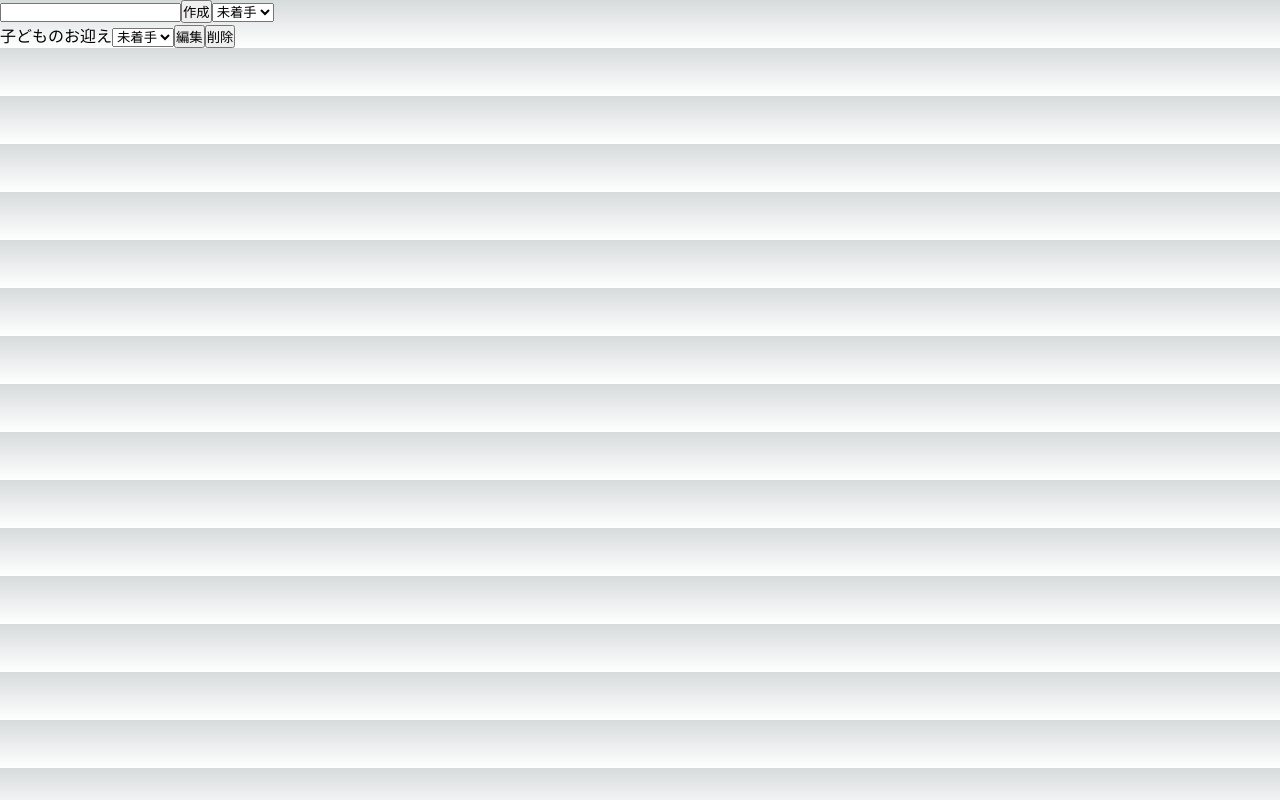
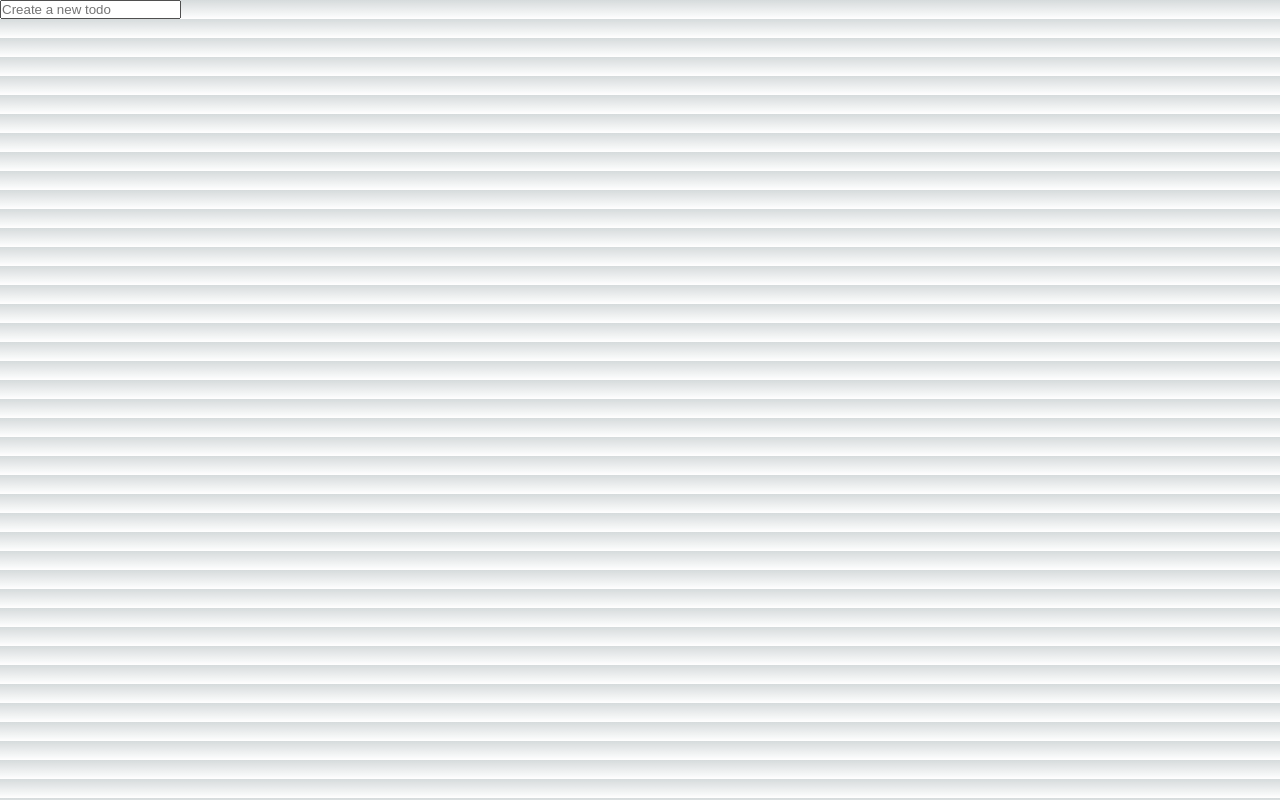
Before and after one commit to Plumnet/SELFTODO-Next.js-, a Next.js app: page / in a window 1280 px wide. Built offline with nearby package versions, Linux system fonts and the light colour scheme.

Commit message:
How to build a React CRUD todo appのソースより

```diff
--- a/src/pages/index.tsx
+++ b/src/pages/index.tsx
@@ -1,158 +1,70 @@
-import React, { useEffect, useState } from 'react'
-import Head from "next/head";
-import Image from "next/image";
-import { Inter } from "next/font/google";
-import styles from "@/styles/Home.module.css";
+import { useState } from "react";
 
-const inter = Inter({ subsets: ["latin"] });
 
-export default function Home() {
-  const [todos, setTodos] = useState([
-    { id: 1, title: '買い物に行く', status: 'done' },
-    { id: 2, title: '子どものお迎え', status: 'notStarted' },
-    { id: 3, title: '企画書の提出', status: 'inProgress' }
-  ])
-  const [todoTitle, setTodoTitle] = useState('')
-  const [todoId, setTodoId] = useState(todos.length + 1)
-  const [isEditable, setIsEditable] = useState(false)
-  const [editId, setEditId] = useState('')
-  const [newTitle, setNewTitle] = useState('')
-  const [filter, setFilter] = useState('notStarted')
-  const [filteredTodos, setFilteredTodos] = useState([])
+export default function App() {
+  // need a state to keep track of todos
+  const [todos, setTodos] = useState([]);
+  // need state to keep track of the value in the input
+  const [todo, setTodo] = useState("");
 
-  const handleAddFormChanges = (e) => {
-    setTodoTitle(e.target.value)
+  // function to get the value of the input and set the new state
+  function handleInputChange(e) {
+    // set the new state value to what's currently in the input box
+    setTodo(e.target.value);
   }
 
-  const resetFormInput = () => {
-    setTodoTitle('')
+  // function to create a new object on form submit
+  function handleFormSubmit(e) {
+    // prevent the browser default behavior or refreshing the page on submit
+    e.preventDefault();
+
+    // don't submit if the input is an empty string
+    if (todo !== "") {
+      // set the new todos state (the array)
+      setTodos([
+        // copy the current values in state
+        ...todos,
+        {
+          // setting a basic id to identify the object
+          id: todos.length + 1,
+          // set a text property to the value of the todo state and
+          // trim the whitespace from the input
+          text: todo.trim()
+        }
+      ]);
+    }
+
+    // clear out the input box
+    setTodo("");
   }
 
-  const handleAddTodo = () => {
-    setTodos([...todos, { id: todoId, title: todoTitle, status: 'notStarted' }])
-    setTodoId(todoId + 1)
-    resetFormInput()
-  }
+  return (
+    <div className="App">
+      {/* create a form element and pass the handleFormSubmit function
+      to the form using the onSubmit prop */}
+      <form onSubmit={handleFormSubmit}>
+        {/* create an input element - make sure to add the value prop
+        with the state value passed in and the onChange prop to update
+        the state every time something is typed in the input */}
+        <input
+          name="todo"
+          type="text"
+          placeholder="Create a new todo"
+          value={todo}
+          onChange={handleInputChange}
+        />
+      </form>
 
-  const handleDeleteTodo = (targetTodo) => {
-    setTodos(todos.filter((todo) => todo !== targetTodo))
-  }
-
-  const handleOpenEditForm = (todo) => {
-    setIsEditable(true)
-    setEditId(todo.id)
-    setNewTitle(todo.title)
-  }
-
-  const handleEditFormChange = (e) => {
-    setNewTitle(e.target.value)
-  }
-
-  const handleCloseEditForm = () => {
-    setIsEditable(false)
-    setEditId('')
-  }
-
-  const handleEditTodo = () => {
-    const newArray = todos.map((todo) =>
-      todo.id === editId ? { ...todo, title: newTitle } : todo
-    )
-    setTodos(newArray)
-    setNewTitle('')
-    setEditId()
-    handleCloseEditForm()
-  }
-
-  const handleStatusChange = (targetTodo, e) => {
-    const newArray = todos.map((todo) =>
-      todo.id === targetTodo.id ? { ...todo, status: e.target.value } : todo
-    )
-    setTodos(newArray)
-  }
-
-  useEffect(() => {
-    const filteringTodos = () => {
-      switch (filter) {
-        case 'notStarted':
-          setFilteredTodos(todos.filter((todo) => todo.status === 'notStarted'))
-          break
-        // 問題1. 絞り込みの処理を書こう
-        case 'inProgress':
-          setFilteredTodos(todos.filter((todo) => todo.status === 'inProgress'))
-          break
-        case 'done':
-          setFilteredTodos(todos.filter((todo) => todo.status === 'done'))
-          break
-        // ここまで
-        default:
-          setFilteredTodos(todos)
-      }
-    }
-    // 問題2. filteringTodosを呼び出そう
-    filteringTodos()
-    // ここまで
-  }, [filter, todos])
-
-  return (
-    <>
-      <Head>
-        <title>Create Next App</title>
-        <meta name="description" content="Generated by create next app" />
-        <meta name="viewport" content="width=device-width, initial-scale=1" />
-        <link rel="icon" href="/favicon.ico" />
-      </Head>
-      <main>
-    <>
-      {isEditable ? (
-        <div>
-          <input
-            type="text"
-            label="新しいタイトル"
-            value={newTitle}
-            onChange={handleEditFormChange}
-          />
-          <button onClick={handleEditTodo}>編集を保存</button>
-          <button onClick={handleCloseEditForm}>キャンセル</button>
-        </div>
-      ) : (
-        <div>
-          <input
-            type="text"
-            label="タイトル"
-            value={todoTitle}
-            onChange={handleAddFormChanges}
-          />
-          <button onClick={handleAddTodo}>作成</button>
-          <select value={filter} onChange={(e) => setFilter(e.target.value)}>
-            <option value="all">すべて</option>
-            <option value="notStarted">未着手</option>
-            <option value="inProgress">作業中</option>
-            <option value="done">完了</option>
-          </select>
-        </div>
-      )}
-
-      <ul>
-        {/* 問題3. 絞り込んだtodoを一覧に渡そう*/}
-        {filteredTodos.map((todo) => (
-          <li key={todo.id}>
-            <span>{todo.title}</span>
-            <select
-              value={todo.status}
-              onChange={(e) => handleStatusChange(todo, e)}
-            >
-              <option value="notStarted">未着手</option>
-              <option value="inProgress">作業中</option>
-              <option value="done">完了</option>
-            </select>
-            <button onClick={() => handleOpenEditForm(todo)}>編集</button>
-            <button onClick={() => handleDeleteTodo(todo)}>削除</button>
-          </li>
+      {/* create a ul to hold all of the list items */}
+      <ul className="todo-list">
+        {/* map over the todos array which creates a new li element for every todo
+        (make sure to add the "key" prop using the unique todo.id value to the li element)
+        remember this is an array of objects - so we need to access the property
+        "text" to get the value we want to display */}
+        {todos.map((todo) => (
+          <li key={todo.id}>{todo.text}</li>
         ))}
-        {/* ここまで */}
       </ul>
-    </>
-      </main>
-    </>
+    </div>
   );
 }
```
Also changed, not shown: src/pages/components/Select.tsx (added, +21 -0 lines), src/pages/components/edit.tsx (added, +50 -0 lines), src/pages/components/filter.tsx (added, +74 -0 lines).
